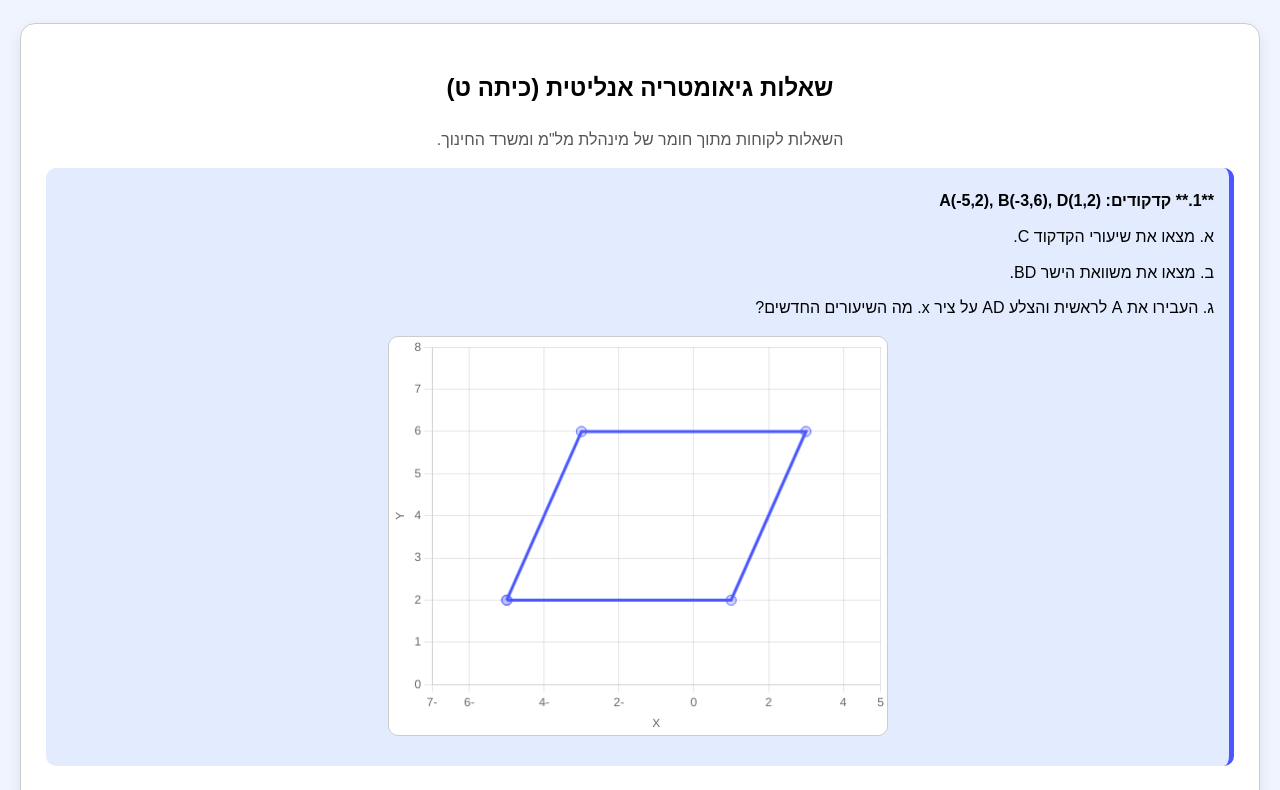
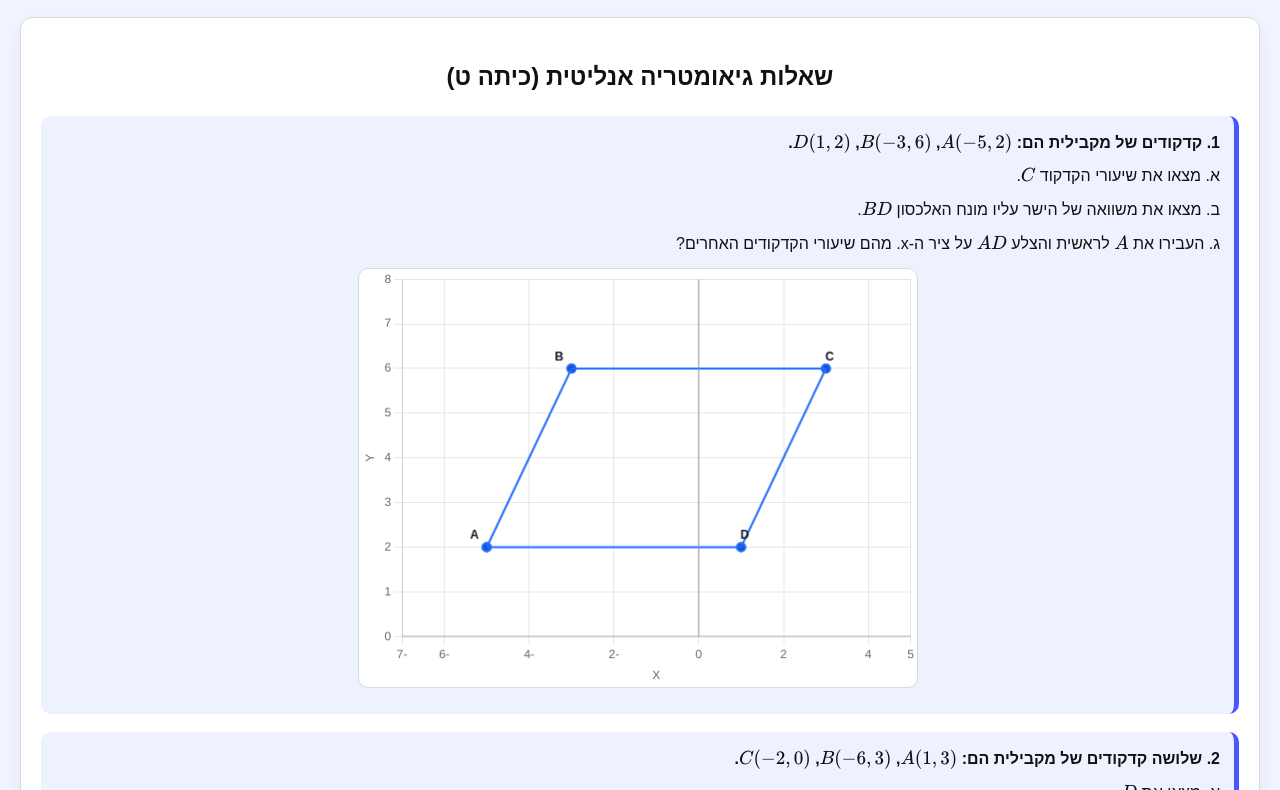
Before and after one commit to yanivmizrachiy/math-worksheets, a plain HTML site: page index.html in a window 1280 px wide. Shown: the part 80-870 px from the top of the page. Drawn offline with nearby package versions, Linux system fonts and the light colour scheme.

Commit message:
Refactor index.html for better styling and structure
Updated HTML structure and improved styles for questions.

```diff
--- a/index.html
+++ b/index.html
@@ -1,63 +1,24 @@
 <!doctype html>
 <html lang="he" dir="rtl">
 <head>
-<meta charset="utf-8">
-<meta name="viewport" content="width=device-width, initial-scale=1">
+<meta charset="utf-8" />
+<meta name="viewport" content="width=device-width, initial-scale=1" />
 <title>דף עבודה - מקביליות במערכת הצירים</title>
 
-<script src="https://cdn.jsdelivr.net/npm/chart.js"></script>
+<script src="https://cdn.jsdelivr.net/npm/chart.js@4.4.0/dist/chart.umd.min.js"></script>
 <script src="https://polyfill.io/v3/polyfill.min.js?features=es6"></script>
 <script id="MathJax-script" async
         src="https://cdn.jsdelivr.net/npm/mathjax@3/es5/tex-mml-chtml.js"></script>
 
 <style>
-body {
-    font-family: Arial, sans-serif;
-    margin: 20px;
-    background-color: #f0f4ff;
-    line-height: 1.6;
-}
-
-h1, h2 {
-    text-align: center;
-}
-
-.section {
-    background: white;
-    padding: 25px;
-    margin: 30px 0;
-    border-radius: 15px;
-    border: 1px solid #ccc;
-    box-shadow: 0 5px 15px rgba(0,0,0,0.08);
-}
-
-.question {
-    margin-bottom: 30px;
-    padding: 15px;
-    background: #e3ecff;
-    border-radius: 10px;
-    border-right: 5px solid #4a57ff;
-}
-
-.sub-question {
-    margin-top: 10px;
-}
-
-.coordinates {
-    font-weight: bold;
-    display: block;
-    margin: 5px 0;
-}
-
-canvas {
-    display: block;
-    margin: 15px auto;
-    width: 500px;
-    height: 400px;
-    background: #fff;
-    border: 1px solid #ccc;
-    border-radius: 10px;
-}
+  body { font-family: Arial, sans-serif; margin:20px; background:#f0f4ff; color:#111; line-height:1.6; }
+  h1, h2 { text-align:center; }
+  .section { background: #fff; padding:20px; margin:24px 0; border-radius:12px; border:1px solid #d6d9df; box-shadow:0 6px 18px rgba(20,30,60,0.06); }
+  .question { background:#eef2ff; padding:14px; border-radius:10px; margin-bottom:18px; border-right:5px solid #4a57ff; }
+  .coordinates { font-weight:700; display:block; margin-bottom:8px; }
+  .sub-question { margin-top:8px; }
+  canvas { display:block; margin:12px auto; width:560px; height:420px; background:#fff; border:1px solid #d6d9df; border-radius:10px; }
+  @media (max-width:640px){ canvas{width:320px;height:240px;} }
 </style>
 </head>
 <body>
@@ -66,113 +27,186 @@ canvas {
 
 <div class="section">
   <h2>שאלות גיאומטריה אנליטית (כיתה ט)</h2>
-<p style="text-align:center; color:#555;">השאלות לקוחות מתוך חומר של מינהלת מל"מ ומשרד החינוך.</p>
 
-<!-- Question 1 -->
+  <!-- Q1 -->
   <div class="question">
-<p class="coordinates">**1.** קדקודים: A(-5,2), B(-3,6), D(1,2)</p>
-<div class="sub-question">א. מצאו את שיעורי הקדקוד C.</div>
-<div class="sub-question">ב. מצאו את משוואת הישר BD.</div>
-<div class="sub-question">ג. העבירו את A לראשית והצלע AD על ציר x. מה השיעורים החדשים?</div>
-<canvas id="graph1" width="500" height="400"></canvas>
+    <div class="coordinates">1. קדקודים של מקבילית הם: \(A(-5,2)\), \(B(-3,6)\), \(D(1,2)\).</div>
+    <div class="sub-question">א. מצאו את שיעורי הקדקוד \(C\).</div>
+    <div class="sub-question">ב. מצאו את משוואה של הישר עליו מונח האלכסון \(BD\).</div>
+    <div class="sub-question">ג. העבירו את \(A\) לראשית והצלע \(AD\) על ציר ה-x. מהם שיעורי הקדקודים האחרים?</div>
+    <canvas id="chart1" width="560" height="420"></canvas>
   </div>
 
-<!-- Question 2 -->
+  <!-- Q2 -->
   <div class="question">
-<p class="coordinates">**2.** קדקודים: A(1,3), B(-6,3), C(-2,0)</p>
-<div class="sub-question">א. מצאו את D.</div>
-<div class="sub-question">ב. מה נקודת E (גובה מ-A ל-CD)?</div>
-<div class="sub-question">ג. מה אורך הגובה AE?</div>
+    <div class="coordinates">2. שלושה קדקודים של מקבילית הם: \(A(1,3)\), \(B(-6,3)\), \(C(-2,0)\).</div>
+    <div class="sub-question">א. מצאו את \(D\).</div>
+    <div class="sub-question">ב. מהו \(E\) (גובה מ-A ל-CD)?</div>
+    <div class="sub-question">ג. מה אורך \(AE\)?</div>
     <div class="sub-question">ד. חשבו את שטח המקבילית.</div>
-<div class="sub-question">ה. חשבו את ההיקף.</div>
-<canvas id="graph2" width="500" height="400"></canvas>
+    <div class="sub-question">ה. חשבו את היקף המקבילית.</div>
+    <canvas id="chart2" width="560" height="420"></canvas>
   </div>
 
-<!-- Question 3 -->
+  <!-- Q3 -->
   <div class="question">
-<p class="coordinates">**3.** AB על ציר X, AD על y=x, C(7,3)</p>
-<canvas id="graph3" width="500" height="400"></canvas>
+    <div class="coordinates">3. הצלע \(AB\) מונחת על ציר ה-x, הצלע \(AD\) על הישר \(y=x\) והקדקוד \(C(7,3)\).</div>
+    <div class="sub-question">א. מצאו את שיעורי הקדקוד \(A\).</div>
+    <div class="sub-question">ב. על איזה ישר מונחת \(CD\)?</div>
+    <div class="sub-question">ג. על איזה ישר מונחת \(BC\)?</div>
+    <div class="sub-question">ד. מה שטח המקבילית?</div>
+    <canvas id="chart3" width="560" height="420"></canvas>
   </div>
 
-<!-- Question 4 -->
+  <!-- Q4 (you confirmed coordinates) -->
   <div class="question">
-<p class="coordinates">**4.** A(-2,3), B(-2,7), CD על ציר Y</p>
-<canvas id="graph4" width="500" height="400"></canvas>
+    <div class="coordinates">4. \(A(-2,3)\), \(B(-2,7)\), \(C(0,5)\), \(D(0,1)\) (מתוך התמונה).</div>
+    <div class="sub-question">א. האם הנתונים מאפשרים למצוא את היקף המקבילית? הסבירו.</div>
+    <div class="sub-question">ב. האם הנתונים מאפשרים למצוא את שטח המקבילית? הסבירו.</div>
+    <canvas id="chart4" width="560" height="420"></canvas>
   </div>
 
-<!-- Question 5 -->
+  <!-- Q5 -->
   <div class="question">
-<p class="coordinates">**5.** AB על y=3x+4, BC על y=x+2, D(1,-1)</p>
-<canvas id="graph5" width="500" height="400"></canvas>
+    <div class="coordinates">5. \(AB\) על \(y=3x+4\), \(BC\) על \(y=x+2\), ו-\(D(1,-1)\).</div>
+    <div class="sub-question">א. מצאו את \(B\).</div>
+    <div class="sub-question">ב. מצאו משוואות הישרים עליהן מונחות \(DC\) ו-\(AD\).</div>
+    <div class="sub-question">ג. מצאו את משוואת האלכסון \(AC\).</div>
+    <canvas id="chart5" width="560" height="420"></canvas>
   </div>
 
-<!-- Question 6 -->
+  <!-- Q6 -->
   <div class="question">
-<p class="coordinates">**6.** D(4,4), C(4,10), BC על y=0.5x+8, BD על y=8-x</p>
-<canvas id="graph6" width="500" height="400"></canvas>
+    <div class="coordinates">6. \(D(4,4)\), \(C(4,10)\). \(BC\) על \(y=\tfrac12 x+8\). האלכסון \(BD\) על \(y=8-x\).</div>
+    <div class="sub-question">א. מצאו את \(A\).</div>
+    <div class="sub-question">ב. מצאו משוואות הישרים עליהן מונחות \(CD\), \(AD\) ו-\(AB\).</div>
+    <div class="sub-question">ג. מצאו את \(B\).</div>
+    <div class="sub-question">ד. מהו אורך הגובה מ-\(B\) ל-\(CD\)?</div>
+    <div class="sub-question">ה. הוכיחו שהמשולשים \(AGH\) ו-\(ABD\) דומים (הקו \(y=5-x\) חותך ב-G ו-H).</div>
+    <canvas id="chart6" width="560" height="420"></canvas>
   </div>
 
 </div>
 
 <script>
-// פונקציה לציור מקבילית
-function drawParallelogram(canvasId, vertices) {
+/* ---------- helper utilities ---------- */
+function lineBounds(points) {
+  const xs = points.map(p => p[0]), ys = points.map(p => p[1]);
+  return { minX: Math.min(...xs)-2, maxX: Math.max(...xs)+2, minY: Math.min(...ys)-2, maxY: Math.max(...ys)+2 };
+}
+
+function labelPlugin(labels) {
+  // returns Chart.js plugin that draws labels (labels: [{x,y,label}])
+  return {
+    id: 'pointLabels',
+    afterDraw(chart) {
+      const ctx = chart.ctx;
+      ctx.save();
+      ctx.font = 'bold 12px Arial';
+      ctx.fillStyle = '#0b1220';
+      labels.forEach(pt => {
+        const xPixel = chart.scales.x.getPixelForValue(pt.x);
+        const yPixel = chart.scales.y.getPixelForValue(pt.y);
+        // offset label a bit from point
+        const offsetX = 8 * (pt.side === 'rtl' ? -1 : 1);
+        ctx.fillText(pt.label, xPixel + offsetX, yPixel - 8);
+      });
+      ctx.restore();
+    }
+  };
+}
+
+/* ---------- draw function ---------- */
+function drawPlane(canvasId, vertices, opts = {}) {
+  // vertices: array of {x,y,label} in order A->B->C->D
+  // compute bounds
+  const coords = vertices.map(v => [v.x, v.y]);
+  const bounds = lineBounds(coords);
+
+  // include axes lines coordinates
+  const xmin = bounds.minX, xmax = bounds.maxX, ymin = bounds.minY, ymax = bounds.maxY;
+
+  // axes as datasets
+  const axisX = [{x:xmin, y:0}, {x:xmax, y:0}];
+  const axisY = [{x:0, y:ymin}, {x:0, y:ymax}];
+
+  const closed = coords.concat([coords[0]]);
+
   const ctx = document.getElementById(canvasId).getContext('2d');
-    const closedVertices = vertices.concat([vertices[0]]); // סגירת הצורה
+  // destroy existing chart on same canvas (if any)
+  if (ctx.chartInstance) { ctx.chartInstance.destroy(); ctx.chartInstance = null; }
 
-    new Chart(ctx, {
+  const labelPts = vertices.map(v => ({x:v.x, y:v.y, label:v.label, side:v.side || 'ltr'}));
+
+  // create chart
+  const chart = new Chart(ctx, {
     type: 'scatter',
     data: {
-            datasets: [{
-                label: 'מקבילית',
-                data: closedVertices.map(v => ({x:v[0], y:v[1]})),
-                showLine: true,
-                fill: true,
-                borderColor: '#4a57ff',
-                backgroundColor: 'rgba(74,87,255,0.2)',
-                pointRadius: 5
-            }]
+      datasets: [
+        // axes (drawn as thin gray lines)
+        { label:'x-axis', data: axisX, showLine:true, borderColor:'#999', pointRadius:0, borderWidth:1, tension:0 },
+        { label:'y-axis', data: axisY, showLine:true, borderColor:'#999', pointRadius:0, borderWidth:1, tension:0 },
+        // parallelogram fill and border
+        { label:'par', data: closed.map(p => ({x:p[0], y:p[1]})), showLine:true, fill:true, borderColor:'#246bff', backgroundColor:'rgba(36,107,255,0.18)', pointRadius:4, borderWidth:2, tension:0 },
+        // vertices as visible points (so labels look at points)
+        { label:'verts', data: coords.map(p=>({x:p[0], y:p[1]})), showLine:false, pointRadius:5, pointStyle:'circle', backgroundColor:'#0047b3' }
+      ]
     },
     options: {
       responsive: false,
+      maintainAspectRatio: false,
       scales: {
-                x: {
-                    type: 'linear',
-                    title: {display:true, text:'X'},
-                    min: Math.min(...vertices.map(v=>v[0]))-2,
-                    max: Math.max(...vertices.map(v=>v[0]))+2
+        x: { type:'linear', min: xmin, max: xmax, title:{display:true, text:'X'}, grid:{color:'#e6e6e6'} },
+        y: { type:'linear', min: ymin, max: ymax, title:{display:true, text:'Y'}, grid:{color:'#e6e6e6'} }
       },
-                y: {
-                    type: 'linear',
-                    title: {display:true, text:'Y'},
-                    min: Math.min(...vertices.map(v=>v[1]))-2,
-                    max: Math.max(...vertices.map(v=>v[1]))+2
-                }
+      plugins: { legend: { display:false } }
     },
-            plugins: { legend: { display: false } }
-        }
+    plugins: [ labelPlugin(labelPts) ]
   });
+
+  ctx.chartInstance = chart;
 }
 
-// חישוב קואורדינטות עבור כל שאלה
+/* ---------- compute vertices for each question ---------- */
+/* Q1: A(-5,2), B(-3,6), D(1,2) -> C = B + (D - A) */
+const Q1_A = {x:-5,y:2,label:'A'}, Q1_B = {x:-3,y:6,label:'B'}, Q1_D = {x:1,y:2,label:'D'};
+const Q1_C = { x: Q1_B.x + (Q1_D.x - Q1_A.x), y: Q1_B.y + (Q1_D.y - Q1_A.y), label:'C' };
+
+/* Q2: A(1,3), B(-6,3), C(-2,0) -> D = C + (A - B) */
+const Q2_A = {x:1,y:3,label:'A'}, Q2_B = {x:-6,y:3,label:'B'}, Q2_C = {x:-2,y:0,label:'C'};
+const Q2_D = { x: Q2_C.x + (Q2_A.x - Q2_B.x), y: Q2_C.y + (Q2_A.y - Q2_B.y), label:'D' };
+
+/* Q3: Given C(7,3), AB on x-axis, AD on y=x.
+   We solved earlier: t = 3; B = (4,0); choose A=(0,0); D = A + (3,3) = (3,3). */
+const Q3_A = {x:0,y:0,label:'A'}, Q3_B = {x:4,y:0,label:'B'}, Q3_D = {x:3,y:3,label:'D'}, Q3_C = {x:7,y:3,label:'C'};
+
+/* Q4: as confirmed: A(-2,3), B(-2,7), C(0,5), D(0,1) */
+const Q4_A = {x:-2,y:3,label:'A'}, Q4_B = {x:-2,y:7,label:'B'}, Q4_C = {x:0,y:5,label:'C'}, Q4_D = {x:0,y:1,label:'D'};
+
+/* Q5: solved: A(-3,-5), B(-1,1), C(3,5), D(1,-1) */
+const Q5_A = {x:-3,y:-5,label:'A'}, Q5_B = {x:-1,y:1,label:'B'}, Q5_C = {x:3,y:5,label:'C'}, Q5_D = {x:1,y:-1,label:'D'};
+
+/* Q6: D(4,4), C(4,10), BC on y=0.5x+8, BD on y=8-x.
+   Intersection B of BC and BD -> B=(0,8). A = D + (B - C) = (0,2) */
+const Q6_D = {x:4,y:4,label:'D'}, Q6_C = {x:4,y:10,label:'C'};
+const Q6_B = {x:0,y:8,label:'B'}, Q6_A = {x: Q6_D.x + (Q6_B.x - Q6_C.x), y: Q6_D.y + (Q6_B.y - Q6_C.y), label:'A'}; // (0,2)
+
+/* Add optional 'side' to labels to avoid overlap on RTL layout */
+Q1_A.side='rtl'; Q1_B.side='rtl'; Q1_C.side='ltr'; Q1_D.side='ltr';
+Q2_A.side='rtl'; Q2_B.side='rtl'; Q2_C.side='ltr'; Q2_D.side='ltr';
+Q3_A.side='rtl'; Q3_B.side='rtl'; Q3_C.side='ltr'; Q3_D.side='ltr';
+Q4_A.side='rtl'; Q4_B.side='rtl'; Q4_C.side='ltr'; Q4_D.side='ltr';
+Q5_A.side='rtl'; Q5_B.side='rtl'; Q5_C.side='ltr'; Q5_D.side='ltr';
+Q6_A.side='rtl'; Q6_B.side='rtl'; Q6_C.side='ltr'; Q6_D.side='ltr';
+
+/* ---------- draw everything after load ---------- */
 window.addEventListener('load', () => {
-    // Q1: A(-5,2), B(-3,6), D(1,2) → C = B + (D - A) = (-3+6,6+0)?? actually: C = B + (D-A)
-    drawParallelogram('graph1', [[-5,2], [-3,6], [3,6], [1,2]]);
-
-    // Q2: A(1,3), B(-6,3), C(-2,0) → D = C + (A-B) = (-2 + 7, 0 + 0) = (5,0)
-    drawParallelogram('graph2', [[1,3], [-6,3], [-2,0], [5,0]]);
-
-    // Q3: AB on x-axis, AD on y=x, C(7,3) → A(?,?), B(?,?), D(?,?) let's assume A=(0,0), B=(?,0), D=(?,?) → simplest: A=(0,0), B=(7,0), D=(3,3), C=(7,3)
-    drawParallelogram('graph3', [[0,0], [7,0], [7,3], [3,3]]);
-
-    // Q4: A(-2,3), B(-2,7), CD on y-axis → C(?,?), D(?,?) assume parallelogram along x → C=(2,7), D=(2,3)
-    drawParallelogram('graph4', [[-2,3], [-2,7], [2,7], [2,3]]);
-
-    // Q5: D(1,-1), AB y=3x+4, BC y=x+2 → approximate vertices: A=(-1,1), B=(0,4), C=(1,3), D(1,-1)
-    drawParallelogram('graph5', [[-1,1], [0,4], [1,3], [1,-1]]);
-
-    // Q6: D(4,4), C(4,10), BC y=0.5x+8, BD y=8-x → approximate vertices: B(0,8), C(4,10), D(4,4), A(0,2)
-    drawParallelogram('graph6', [[0,2], [0,8], [4,10], [4,4]]);
+  drawPlane('chart1', [Q1_A, Q1_B, Q1_C, Q1_D]);
+  drawPlane('chart2', [Q2_A, Q2_B, Q2_C, Q2_D]);
+  drawPlane('chart3', [Q3_A, Q3_B, Q3_C, Q3_D]);
+  drawPlane('chart4', [Q4_A, Q4_B, Q4_C, Q4_D]);
+  drawPlane('chart5', [Q5_A, Q5_B, Q5_C, Q5_D]);
+  drawPlane('chart6', [Q6_A, Q6_B, Q6_C, Q6_D]);
 });
 </script>
 
```
Lines whose indentation alone changed are shown as unchanged.
